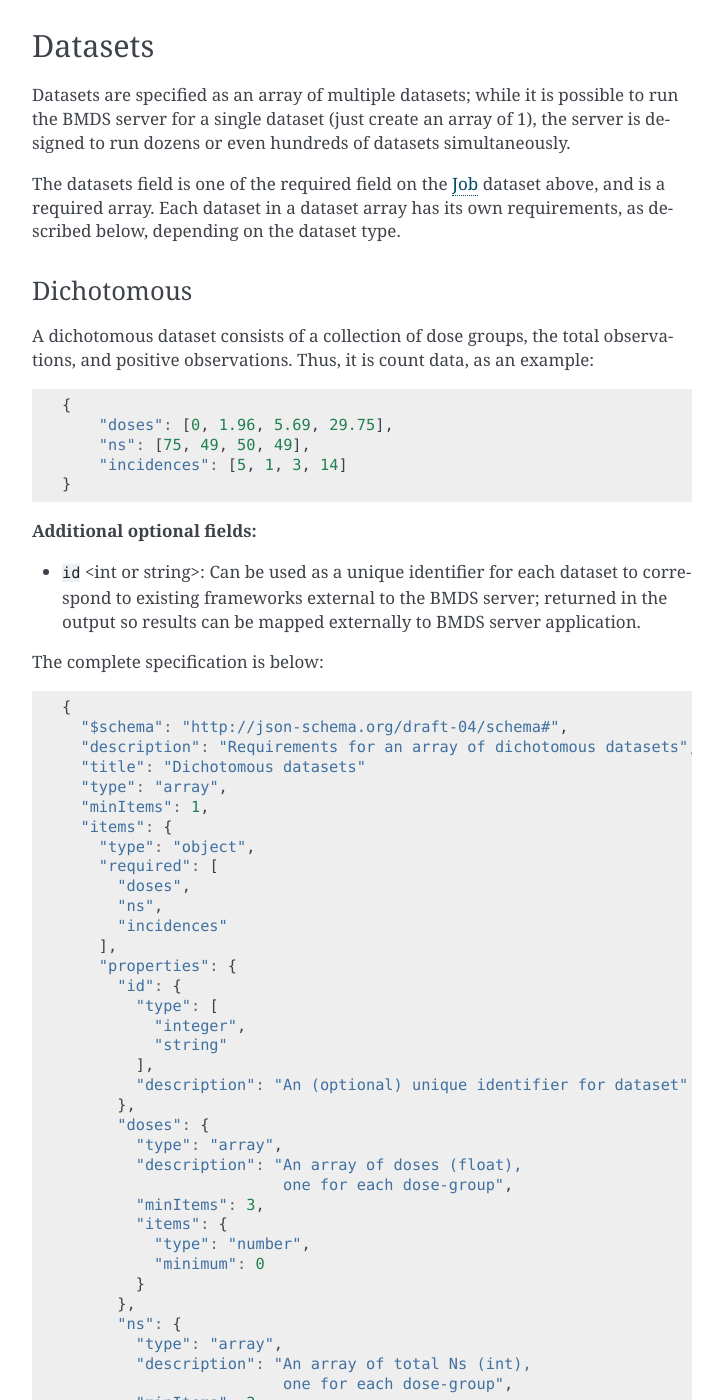
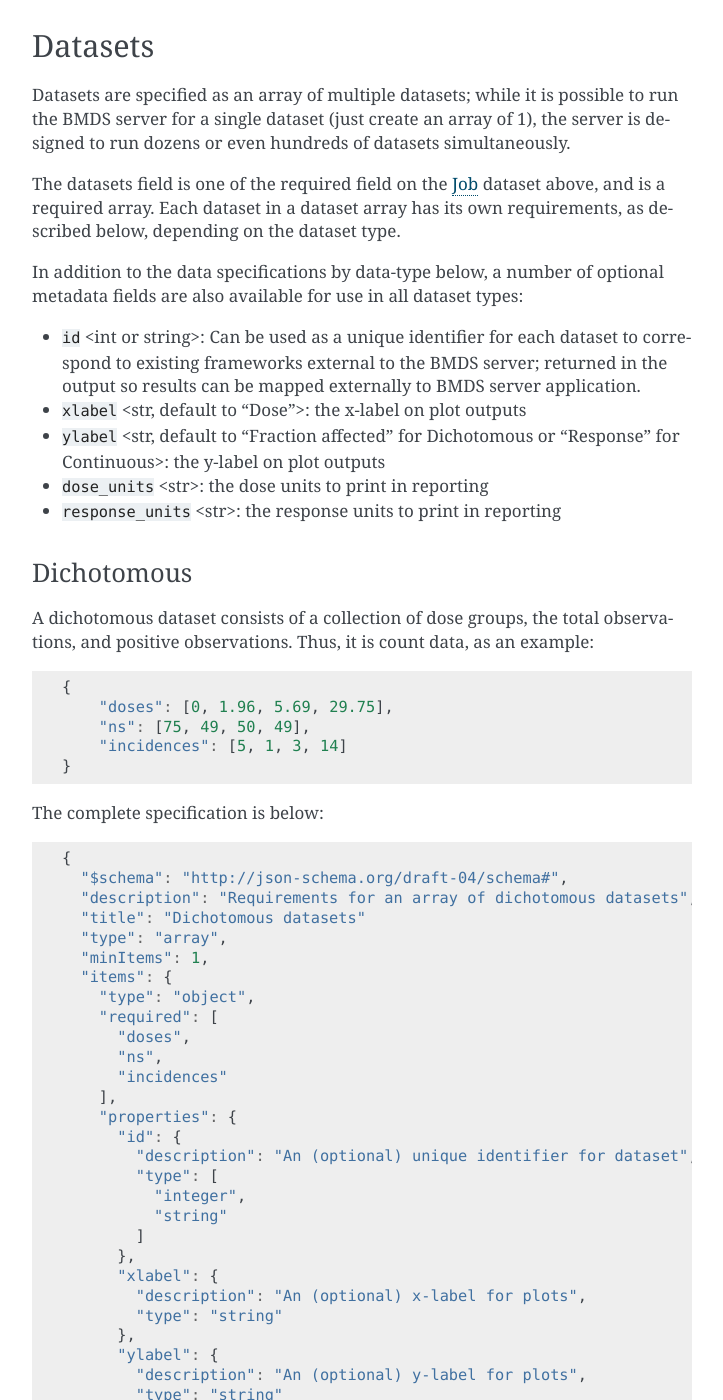
Before and after one commit to shapiromatron/bmds-server, a Sphinx documentation site: the page built from docs/inputs.rst, in a window 1280 px wide and 1400 px high, scrolled down 2437 px. Shown: the whole window, without its empty margins (388-1111 px from the left). Built offline with Sphinx 7.4.7, drawn with Linux system fonts in a browser that asks for light colours; some of the changed text lies outside the part shown.

Commit message:
update docs for new optional fields

```diff
--- a/docs/inputs.rst
+++ b/docs/inputs.rst
@@ -132,6 +132,18 @@ The datasets field is one of the required field on the Job_ dataset above, and
 is a required array. Each dataset in a dataset array has its own requirements,
 as described below, depending on the dataset type.
 
+In addition to the data specifications by data-type below, a number of optional
+metadata fields are also available for use in all dataset types:
+
+- ``id`` <int or string>: Can be used as a unique identifier for each dataset
+  to correspond to existing frameworks external to the BMDS server; returned in
+  the output so results can be mapped externally to BMDS server application.
+- ``xlabel`` <str, default to "Dose">: the x-label on plot outputs
+- ``ylabel`` <str, default to "Fraction affected" for Dichotomous or "Response"
+  for Continuous>: the y-label on plot outputs
+- ``dose_units`` <str>: the dose units to print in reporting
+- ``response_units`` <str>: the response units to print in reporting
+
 
 Dichotomous
 -----------
@@ -146,12 +158,6 @@ observations, and positive observations. Thus, it is count data, as an example:
         "ns": [75, 49, 50, 49],
         "incidences": [5, 1, 3, 14]
     }
-
-**Additional optional fields:**
-
-- ``id`` <int or string>: Can be used as a unique identifier for each dataset to
-  correspond to existing frameworks external to the BMDS server; returned in the
-  output so results can be mapped externally to BMDS server application.
 
 The complete specification is below:
 
@@ -172,11 +178,27 @@ The complete specification is below:
         ],
         "properties": {
           "id": {
+            "description": "An (optional) unique identifier for dataset",
             "type": [
               "integer",
               "string"
-            ],
-            "description": "An (optional) unique identifier for dataset"
+            ]
+          },
+          "xlabel": {
+            "description": "An (optional) x-label for plots",
+            "type": "string"
+          },
+          "ylabel": {
+            "description": "An (optional) y-label for plots",
+            "type": "string"
+          },
+          "dose_units": {
+            "description": "(optional) dose units for reporting",
+            "type": "string"
+          },
+          "response_units": {
+            "description": "(optional) response units for reporting",
+            "type": "string"
           },
           "doses": {
             "type": "array",
@@ -248,12 +270,6 @@ dose-response relationships, one for each organism or replicate. As an example:
         ]
     }
 
-**Additional optional fields:**
-
-- ``id`` <int or string>: Can be used as a unique identifier for each dataset to
-  correspond to existing frameworks external to the BMDS server; returned in the
-  output so results can be mapped externally to BMDS server application.
-
 The complete specification is below:
 
 .. code-block:: javascript
@@ -277,6 +293,22 @@ The complete specification is below:
               "integer",
               "string"
             ]
+          },
+          "xlabel": {
+            "description": "An (optional) x-label for plots",
+            "type": "string"
+          },
+          "ylabel": {
+            "description": "An (optional) y-label for plots",
+            "type": "string"
+          },
+          "dose_units": {
+            "description": "(optional) dose units for reporting",
+            "type": "string"
+          },
+          "response_units": {
+            "description": "(optional) response units for reporting",
+            "type": "string"
           },
           "doses": {
             "description": "Dose array (float), one per assay/organism",
@@ -315,12 +347,6 @@ each dose-group, as an example:
         "stdevs": [5.0, 5.1, 6.2, 5.9, 18.1]
     }
 
-**Additional optional fields:**
-
-- ``id`` <int or string>: Can be used as a unique identifier for each dataset to
-  correspond to existing frameworks external to the BMDS server; returned in the
-  output so results can be mapped externally to BMDS server application.
-
 The complete specification is below:
 
 .. code-block:: javascript
@@ -340,6 +366,29 @@ The complete specification is below:
           "stdevs"
         ],
         "properties": {
+          "id": {
+            "description": "An (optional) unique identifier for dataset",
+            "type": [
+              "integer",
+              "string"
+            ]
+          },
+          "xlabel": {
+            "description": "An (optional) x-label for plots",
+            "type": "string"
+          },
+          "ylabel": {
+            "description": "An (optional) y-label for plots",
+            "type": "string"
+          },
+          "dose_units": {
+            "description": "(optional) dose units for reporting",
+            "type": "string"
+          },
+          "response_units": {
+            "description": "(optional) response units for reporting",
+            "type": "string"
+          },
           "doses": {
             "type": "array",
             "description": "An array of doses (float),
```
Also changed, not shown: 1 other file.
